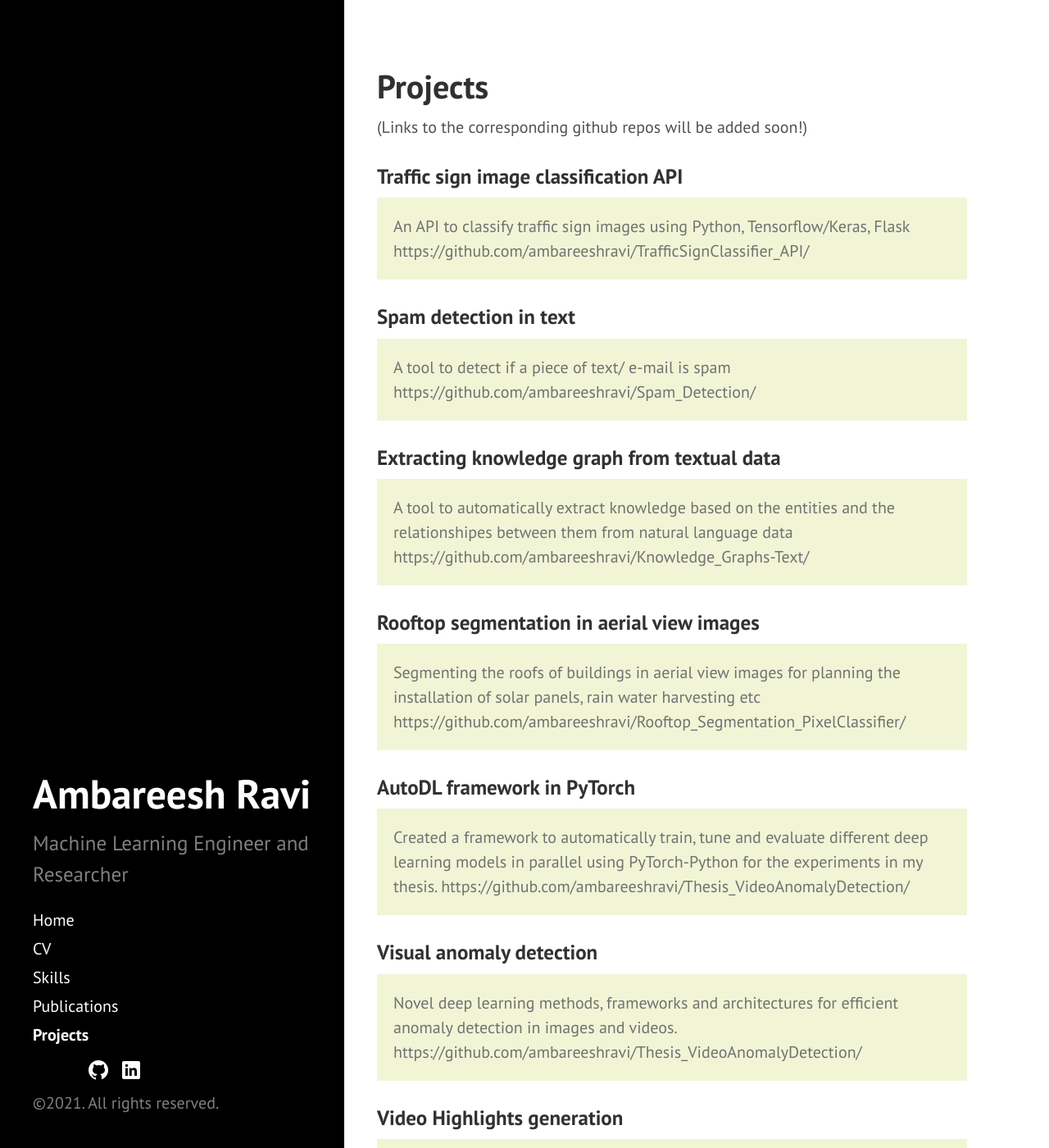
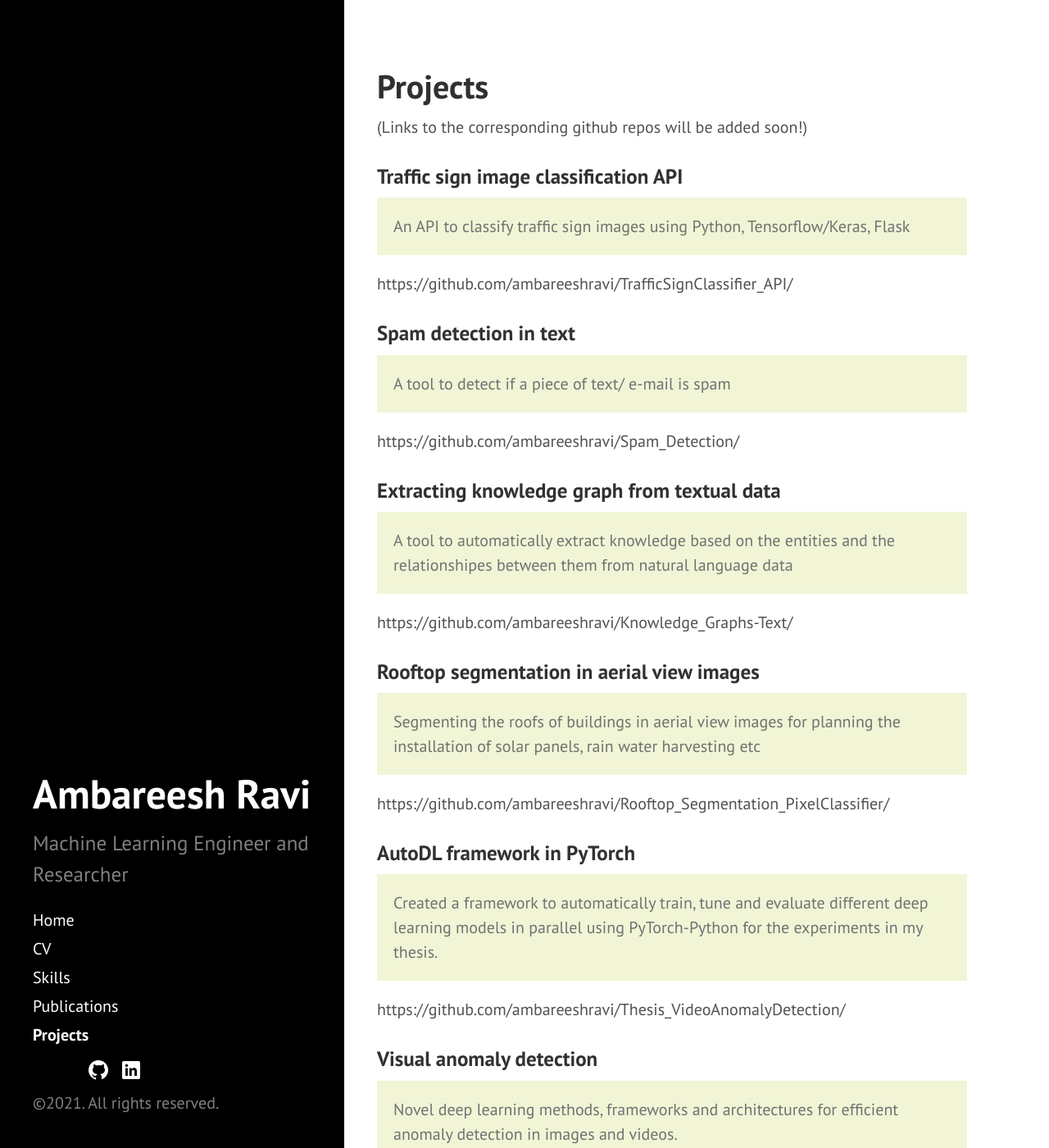
Before and after one commit to ambareeshravi/ambareeshravi.github.io, a Jekyll site: the page built from projects.md, in a window 1280 px wide and 1400 px high. Shown: the whole window at 82% size. Built offline with Jekyll 4.4.1, drawn with Linux system fonts in a browser that asks for light colours; some of the changed text lies outside the part shown.

Commit message:
Update projects.md

```diff
--- a/projects.md
+++ b/projects.md
@@ -8,45 +8,38 @@ order: 5
 ### Traffic sign image classification API
 <p class="message">
 An API to classify traffic sign images using Python, Tensorflow/Keras, Flask
-
+</p>
 https://github.com/ambareeshravi/TrafficSignClassifier_API/
-</p>
 
 ### Spam detection in text
 <p class="message">
 A tool to detect if a piece of text/ e-mail is spam
-
+</p>
 https://github.com/ambareeshravi/Spam_Detection/
-</p>
 
 ### Extracting knowledge graph from textual data
 <p class="message">
 A tool to automatically extract knowledge based on the entities and the relationshipes between them from natural language data
-
+</p>
 https://github.com/ambareeshravi/Knowledge_Graphs-Text/
-</p>
 
 ### Rooftop segmentation in aerial view images
 <p class="message">
 Segmenting the roofs of buildings in aerial view images for planning the installation of solar panels, rain water harvesting etc
-
+</p>
 https://github.com/ambareeshravi/Rooftop_Segmentation_PixelClassifier/
-</p>
-
 
 ### AutoDL framework in PyTorch
 <p class="message">
 Created a framework to automatically train, tune and evaluate different deep learning models in parallel using PyTorch-Python for the experiments in my thesis.
-
+</p>
 https://github.com/ambareeshravi/Thesis_VideoAnomalyDetection/
-</p>
 
 ### Visual anomaly detection
 <p class="message">
 Novel deep learning methods, frameworks and architectures for efficient anomaly detection in images and videos.
-
+</p>
 https://github.com/ambareeshravi/Thesis_VideoAnomalyDetection/
-</p>
 
 ### Video Highlights generation
 <p class="message">
```
